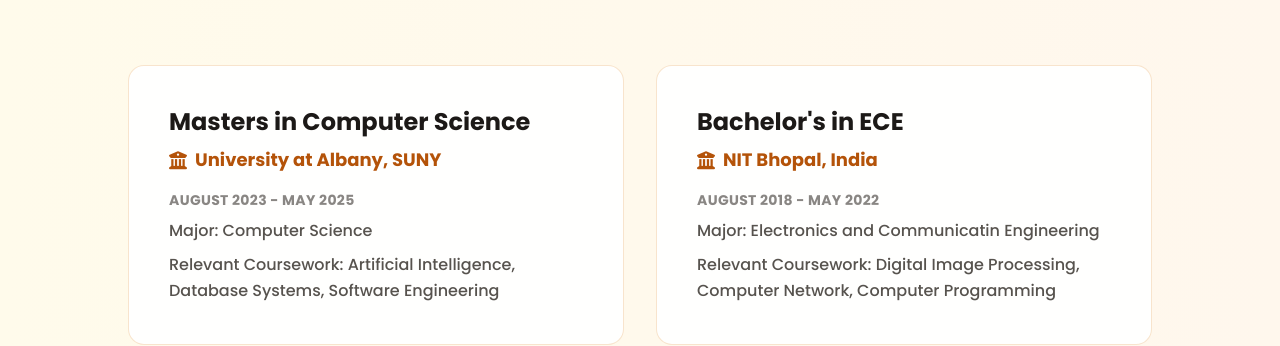
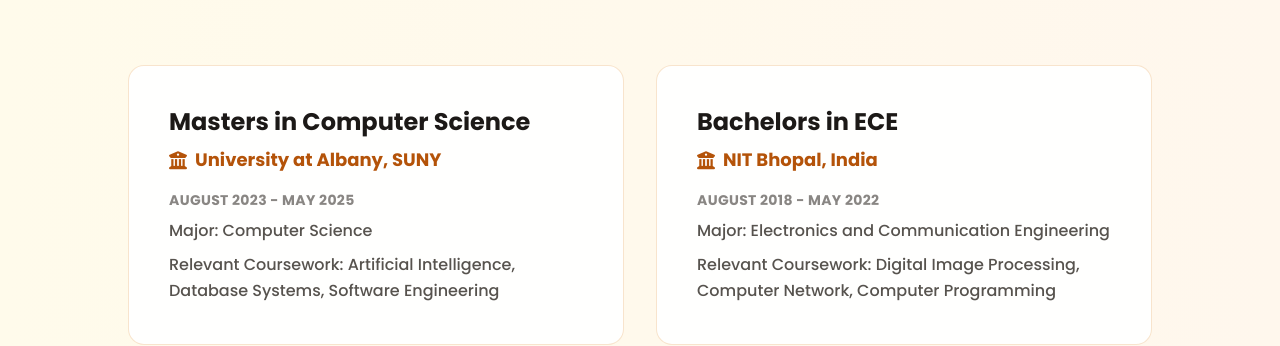
Before and after one commit to prem2279/my-portfolio, a Next.js app: page / in a window 1280 px wide. Shown: the part 5837-6183 px from the top of the page. Built offline with nearby package versions, Linux system fonts and the light colour scheme; no server answers.

Commit message:
Correct spelling in education details

```diff
--- a/src/data/portfolio-data.tsx
+++ b/src/data/portfolio-data.tsx
@@ -98,11 +98,11 @@
     ]
   },
   {
-    degree: "Bachelor's in ECE",
+    degree: "Bachelors in ECE",
     school: "NIT Bhopal, India",
     period: "August 2018 - May 2022",
     details: [
-      "Major: Electronics and Communicatin Engineering",
+      "Major: Electronics and Communication Engineering",
       "Relevant Coursework: Digital Image Processing, Computer Network, Computer Programming "
     ]
   }
```
